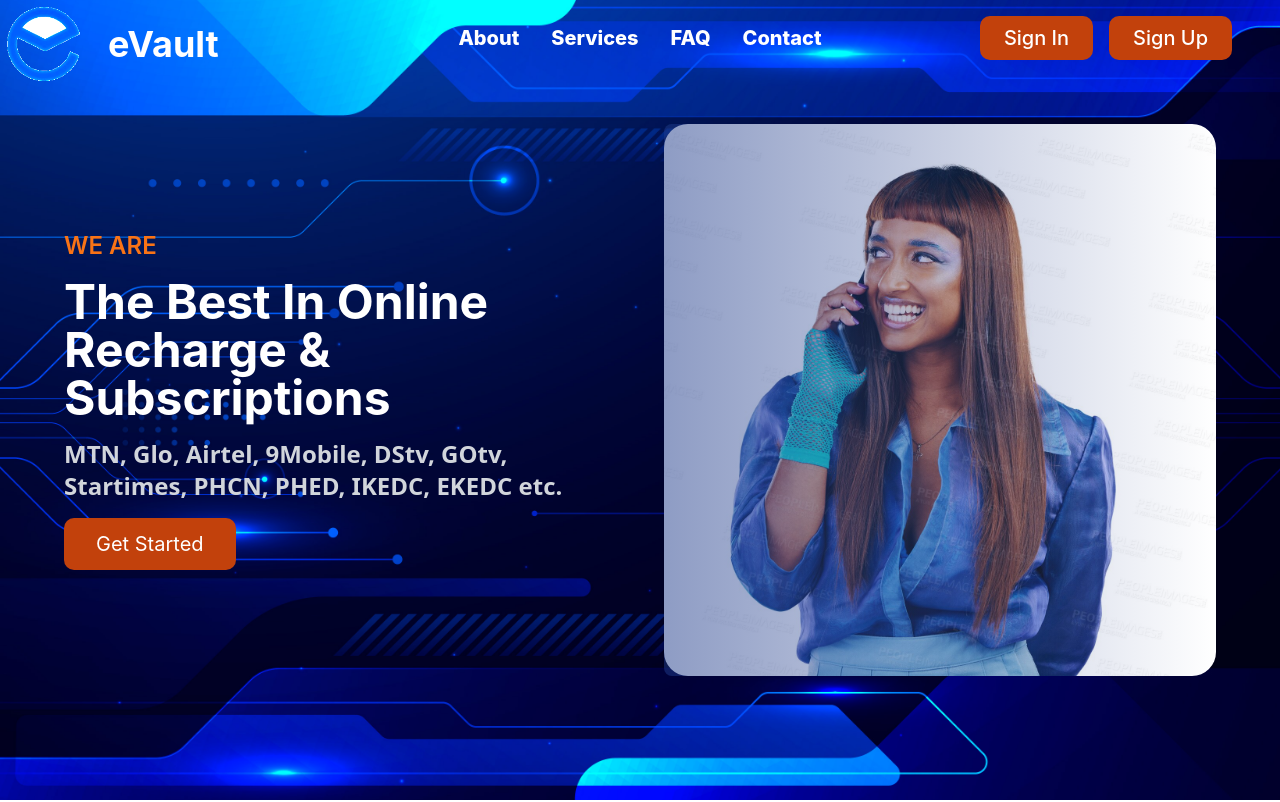
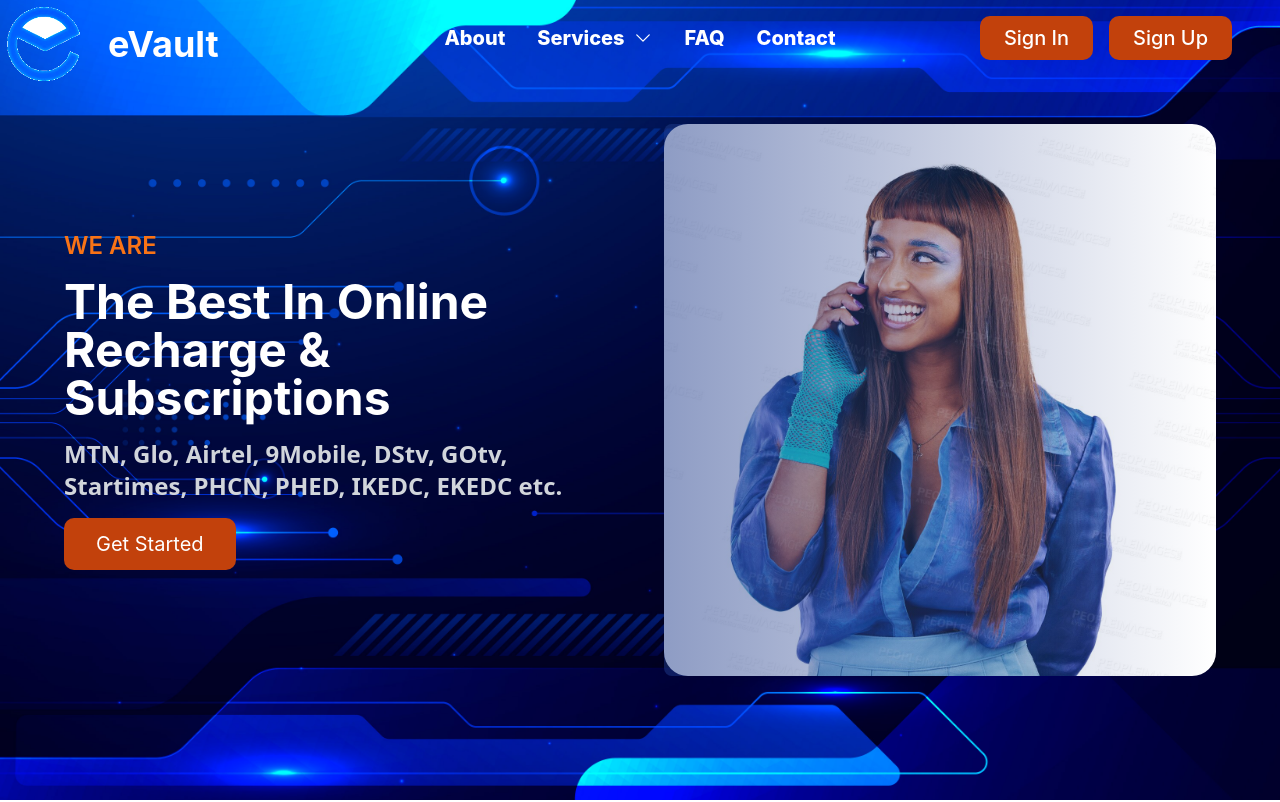
Before and after one commit to Lycan-Xx/evault_web, a React (Vite) app: page / in a window 1280 px wide. Shown: the top 802 px of the page. Built offline with nearby package versions, Linux system fonts and the light colour scheme.

Commit message:
first attempt at the services dropdown

```diff
--- a/package.json
+++ b/package.json
@@ -16,6 +16,7 @@
     "vite": "^4.2.1"
   },
   "dependencies": {
+    "@heroicons/react": "^2.1.5",
     "autoprefixer": "^10.4.7",
     "lucide-react": "^0.454.0",
     "postcss": "^8.4.14",
--- a/src/components/Hero.jsx
+++ b/src/components/Hero.jsx
@@ -1,8 +1,9 @@
-import React from 'react';
-import { useState } from 'react';
+import React, { useState } from 'react';
+import { ChevronDownIcon } from '@heroicons/react/24/solid'; // Assuming you're using Heroicons
 
 const Hero = () => {
   const [mobileMenuOpen, setMobileMenuOpen] = useState(false);
+  const [servicesDropdownOpen, setServicesDropdownOpen] = useState(false);
 
   const scrollToSection = (sectionId) => {
     const section = document.getElementById(sectionId);
@@ -13,15 +14,7 @@
 
   return (
     <div className="relative px-6 md:px-16 py-20 h-screen bg-[url('./src/components/assets/hero-image.jpg')] bg-cover bg-center">
-      {/* Navigation Links */}
-      <div className="absolute top-6 left-0 right-0 z-20">
-        <div className="flex justify-center space-x-8">
-          </div>
-		  </div>
-
-
       <div className='absolute top-6 left-3 right-3 flex justify-center space-x-8'>
-
         <a
           href="#about"
           className="text-white hover:text-orange-500 transition-colors duration-300 text-xl font-extrabold"
@@ -32,16 +25,61 @@
         >
           About
         </a>
+
+        {/* Services Dropdown */}
+        <div
+          className="relative group"
+          onMouseEnter={() => setServicesDropdownOpen(true)}
+          onMouseLeave={() => setServicesDropdownOpen(false)}
+        >
+          <div className="flex items-center text-white hover:text-orange-500 transition-colors duration-300 text-xl font-extrabold cursor-pointer">
+            Services
+            <ChevronDownIcon
+              className={`w-5 h-5 ml-2 transition-transform duration-300 ${
+                servicesDropdownOpen ? 'rotate-180' : ''
+              }`}
+            />
+          </div>
+
+          {servicesDropdownOpen && (
+            <div className="absolute top-full left-0 mt-2 bg-white shadow-lg rounded-lg overflow-hidden z-50 min-w-[150px]">
               <a
-            href="#services"
-            className="text-white hover:text-orange-500 transition-colors duration-300 text-xl font-extrabold"
+                href="#men-services"
+                className="block px-4 py-2 text-gray-800 hover:bg-orange-100 transition-colors"
                 onClick={(e) => {
                   e.preventDefault();
-              scrollToSection('services');
+                  scrollToSection('men-services');
+                  setServicesDropdownOpen(false);
                 }}
               >
-            Services
+                Men
               </a>
+              <a
+                href="#women-services"
+                className="block px-4 py-2 text-gray-800 hover:bg-orange-100 transition-colors"
+                onClick={(e) => {
+                  e.preventDefault();
+                  scrollToSection('women-services');
+                  setServicesDropdownOpen(false);
+                }}
+              >
+                Women
+              </a>
+              <a
+                href="#children-services"
+                className="block px-4 py-2 text-gray-800 hover:bg-orange-100 transition-colors"
+                onClick={(e) => {
+                  e.preventDefault();
+                  scrollToSection('children-services');
+                  setServicesDropdownOpen(false);
+                }}
+              >
+                Children
+              </a>
+            </div>
+          )}
+        </div>
+
         <a
           href="#faq"
           className="text-white hover:text-orange-500 transition-colors duration-300 text-xl font-extrabold"
@@ -62,10 +100,10 @@
         >
           Contact
         </a>
+      </div>
 
+      {/* Rest of the existing code remains the same */}
 
-
-</div>
 	   {/* Logo */}
 	   <div className="absolute top-0 left-0 sm:top-0 sm:left-0">
         <img
```
Also changed, not shown: 1 other file (tests, documents, lock files or other folders). Lines whose indentation alone changed are shown as unchanged.
